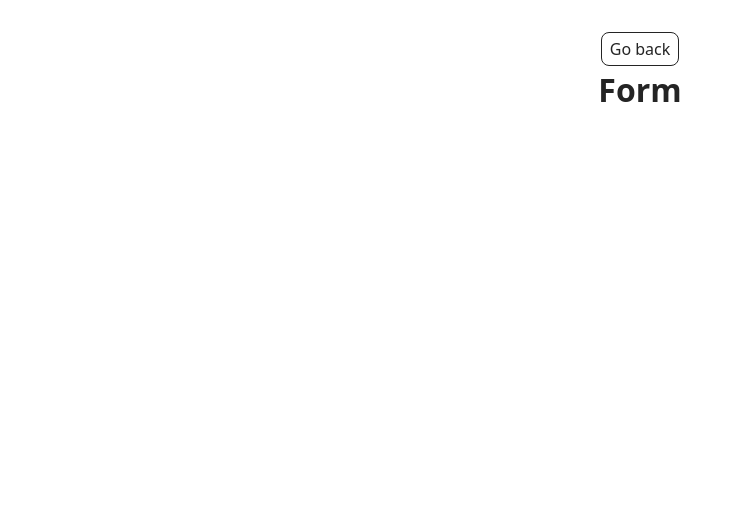
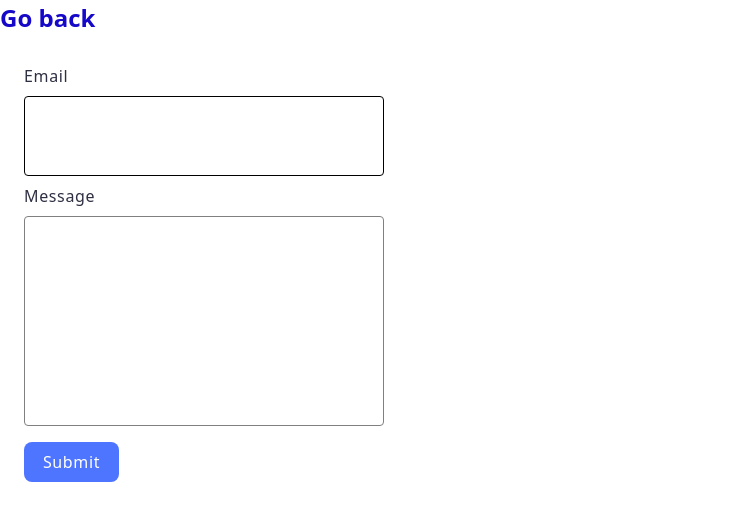
Before and after one commit to roman-yakubovskyi/goit-js-hw-09, a website built with Vite: page src/2-form.html in a window 1280 px wide. Shown: the whole page, without its empty margins (0-742 px from the left). Built offline with nearby package versions, Linux system fonts and the light colour scheme.

Commit message:
add form

```diff
--- a/src/2-form.html
+++ b/src/2-form.html
@@ -2,18 +2,38 @@
 <html lang="en">
   <head>
     <meta charset="UTF-8" />
-    <meta http-equiv="X-UA-Compatible" content="IE=edge" />
     <meta name="viewport" content="width=device-width, initial-scale=1.0" />
     <title>Form</title>
+    <link rel="preconnect" href="https://fonts.googleapis.com" />
+    <link rel="preconnect" href="https://fonts.gstatic.com" crossorigin />
+    <link
+      href="https://fonts.googleapis.com/css2?family=Montserrat&display=swap"
+      rel="stylesheet"
+    />
+    <link
+      rel="stylesheet"
+      href="https://cdnjs.cloudflare.com/ajax/libs/modern-normalize/3.0.1/modern-normalize.min.css"
+      integrity="sha512-q6WgHqiHlKyOqslT/lgBgodhd03Wp4BEqKeW6nNtlOY4quzyG3VoQKFrieaCeSnuVseNKRGpGeDU3qPmabCANg=="
+      crossorigin="anonymous"
+      referrerpolicy="no-referrer"
+    />
     <link rel="stylesheet" href="./css/styles.css" />
   </head>
   <body>
-    <main>
-      <div class="container">
-        <a class="back-link" href="./index.html">Go back</a>
-        <h1 class="main-title">Form</h1>
-      </div>
-    </main>
+    <a class="link-back" href="./index.html">Go back</a>
+
+    <form class="feedback-form" autocomplete="off">
+      <label class="form-label">
+        Email
+        <input class="form-input" type="email" name="email" autofocus />
+      </label>
+      <label class="form-label">
+        Message
+        <textarea class="form-txtarea" name="message" rows="8"></textarea>
+      </label>
+      <button class="form-btn" type="submit">Submit</button>
+    </form>
+
     <script type="module" src="./js/2-form.js"></script>
   </body>
 </html>
--- a/src/css/container.css
+++ b/src/css/container.css
@@ -18,6 +18,13 @@
   }
 }
 
+.link-back {
+  font-weight: 700;
+  font-size: 24px;
+  color: rgb(21, 8, 200);
+  margin-bottom: 4px;
+}
+
 /* Gallery */
 .gallery {
   display: flex;
@@ -27,9 +34,70 @@
 .gallery-image {
   width: 360px;
 }
-.gallery-home {
-  font-weight: 700;
-  font-size: 24px;
-  color: rgb(21, 8, 200);
-  margin-bottom: 4px;
+
+/* Form */
+.feedback-form {
+  display: flex;
+  flex-direction: column;
+  padding: 24px;
+  width: 408px;
 }
+.form-label {
+  display: flex;
+  flex-direction: column;
+  gap: 8px;
+  font-size: 16px;
+  line-height: 1.5;
+  letter-spacing: 0.04em;
+  color: #2e2f42;
+}
+.form-input {
+  border: 1px solid #808080;
+  border-radius: 4px;
+  resize: none;
+  width: 360px;
+  height: 80px;
+  padding-left: 16px;
+  padding-top: 8px;
+  margin-bottom: 8px;
+}
+.form-txtarea {
+  resize: none;
+  margin-bottom: 16px;
+}
+.form-btn {
+  border: none;
+  margin-right: auto;
+  border-radius: 8px;
+  padding: 8px 16px;
+  width: 95px;
+  height: 40px;
+  background-color: #4e75ff;
+  font-weight: 500;
+  font-size: 16px;
+  line-height: 1.5;
+  letter-spacing: 0.04em;
+  color: #fff;
+  transition: background-color 250ms cubic-bezier(0.4, 0, 0.2, 1);
+}
+.form-input,
+.form-txtarea {
+  outline: none;
+  font-size: 16px;
+  line-height: 1.5;
+  letter-spacing: 0.04em;
+  color: #2e2f42;
+  border: 1px solid #808080;
+  border-radius: 4px;
+  padding: 8px 16px;
+  transition: border 250ms cubic-bezier(0.19, 1, 0.22, 1);
+}
+.form-input:hover,
+.form-input:focus,
+.form-txtarea:hover,
+.form-txtarea:focus {
+  border: 1px solid #000;
+}
+.form-btn:hover {
+  background-color: #6c8cff;
+}
--- a/src/js/2-form.js
+++ b/src/js/2-form.js
@@ -0,0 +1,42 @@
+const formData = {
+  email: '',
+  message: '',
+};
+const localStorageKey = 'feedback-form-state';
+const form = document.querySelector('.feedback-form');
+const emailInput = document.querySelector('.form-input');
+const messageInput = document.querySelector('.form-txtarea');
+
+const saveFormData = () => {
+  formData = {
+    email: emailInput.value.trim(),
+    message: messageInput.value.trim(),
+  };
+
+  localStorage.setItem(localStorageKey, JSON.stringify(formData));
+};
+form.addEventListener('input', saveFormData);
+const loadFormData = () => {
+  const savedData = localStorage.getItem(localStorageKey);
+  if (savedData) {
+    formData = JSON.parse(savedData);
+    emailInput.value = formData.email;
+    messageInput.value = formData.message;
+  }
+};
+
+window.addEventListener('load', loadFormData);
+form.addEventListener('submit', event => {
+  event.preventDefault();
+  if (emailInput.value === '' || messageInput.value === '') {
+    return alert('Fill please all fields');
+  }
+  console.log(formData);
+
+  localStorage.removeItem(localStorageKey);
+  form.reset();
+  formData = {
+    email: '',
+    message: '',
+  };
+});
```
Also changed, not shown: src/1-gallery.html (+1 -1 lines).
